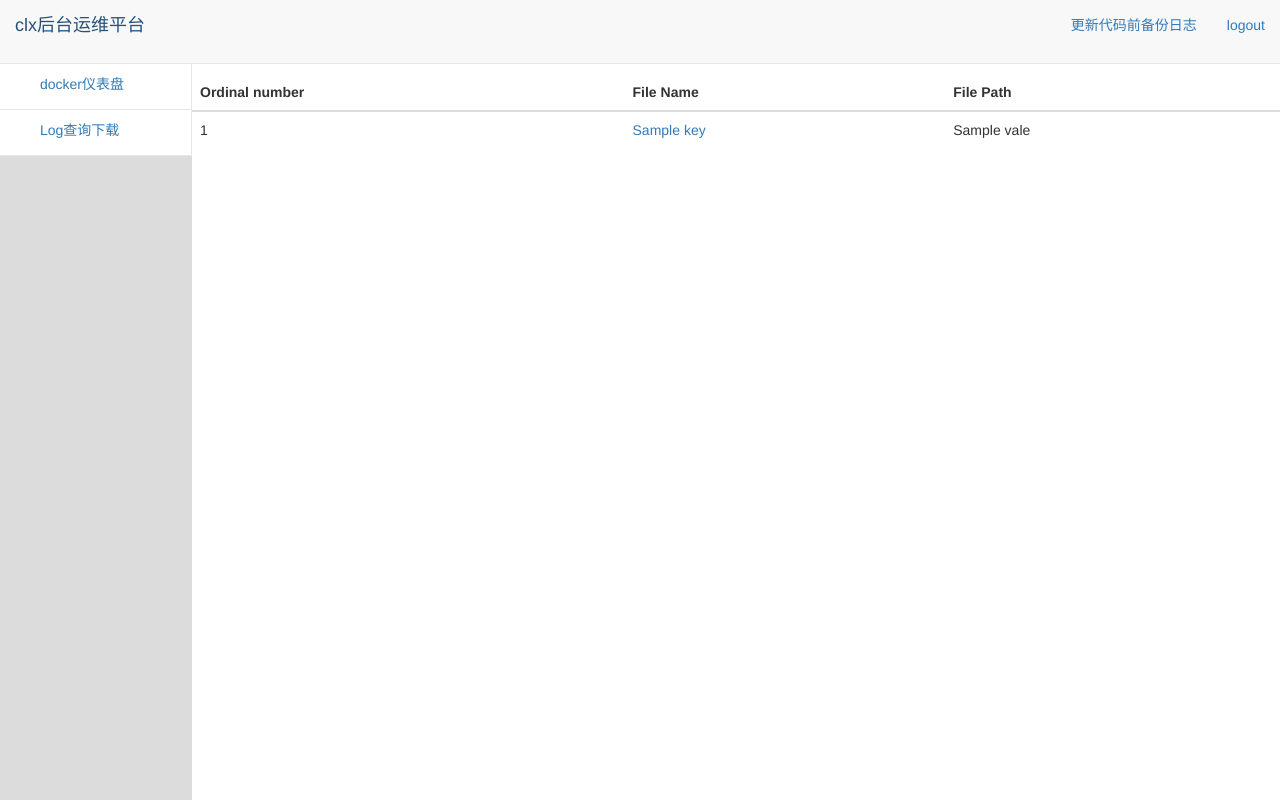
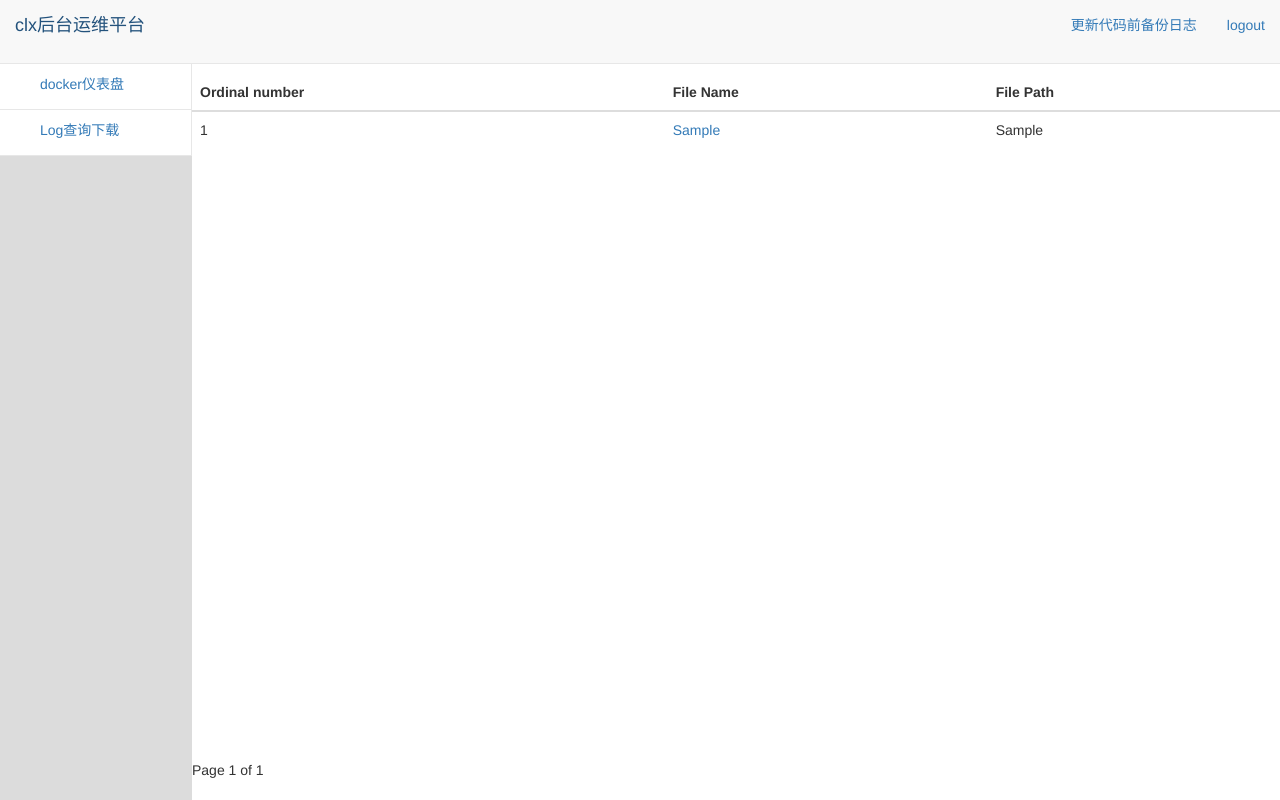
Before and after one commit to houziyu/dao_manage, a Django app: template templates/cat_down_log.html in a window 1280 px wide. Run offline with Django 3.2, Linux system fonts and the light colour scheme; the template is opened without the code that fills it: most values are stand-ins (such as "Sample title", 1, 10 or a date in 2020); some libraries are stand-ins or nearby versions.

Commit message:
log历史日志分页

```diff
--- a/dao_manage/urls.py
+++ b/dao_manage/urls.py
@@ -26,4 +26,5 @@ urlpatterns = [
     url(r'^download_log/$', views.download_log, name='download_log') ,
     url(r'^update_log/$', views.update_log, name='update_log'),
     url(r'^dir_log/$', views.dir_log, name='dir_log'),
+    url(r'^html_page/$',views.html_page,name='html_page'),
 ]
--- a/templates/cat_down_log.html
+++ b/templates/cat_down_log.html
@@ -1,5 +1,6 @@
+
 {% extends 'base.html' %}
-
+{#{% load dao_templatetages %}#}
 {% block extra-head-resources %}
 <script type="text/javascript" src="/static/js/id_numb.js"></script>
 {% endblock %}
@@ -14,13 +15,48 @@
         </tr>
     </thead>
     <tbody>
-        {% for key,vale in file_name_list.items %}
+        {% for i in contacts %}
                 <tr>
                     <td>id</td>
-                    <td><a href='/download_log/?log_name={{ key }}&log_path={{ vale }}'>{{ key }}</a></td>
-                    <td>{{ vale }}</td>
+                    <td><a href='/download_log/?log_name={{ i.0 }}&log_path={{ i.1 }}'>{{ i.0 }}</a></td>
+                    <td>{{ i.1 }}</td>
                 </tr>
         {% endfor %}
     </tbody>
 </table>
+{% for i in service_name %}
+<nav style="position: fixed;bottom: 0;text-align: center;">
+    <ul class="pager">
+        {% if contacts.has_previous %}
+            <li><a href="?page={{ contacts.previous_page_number }}&service_name={{ i }}">上一页</a></li>
+        {% endif %}
+            <span class="current">
+                Page {{ contacts.number }} of {{ contacts.paginator.num_pages }}
+            </span>
+        {% if contacts.has_next %}
+            <li><a href="?page={{ contacts.next_page_number }}&service_name={{ i }}">下一页</a></li>
+        {% endif %}
+    </ul>
+</nav>
+{% endfor %}
+
+
+
+
+
+{#    <span class="step-links">#}
+{#    {% for i in service_name %}#}
+{#        {% if contacts.has_previous %}#}
+{#            <a href="?page={{ contacts.previous_page_number }}&service_name={{ i }}">previous</a>#}
+{#        {% endif %}#}
+{##}
+{#        <span class="current">#}
+{#            Page {{ contacts.number }} of {{ contacts.paginator.num_pages }}.#}
+{#        </span>#}
+{##}
+{#        {% if contacts.has_next %}#}
+{#            <a href="?page={{ contacts.next_page_number }}&service_name={{ i }}">next</a>#}
+{#        {% endif %}#}
+{#    {% endfor %}#}
+{#    </span>#}
 {% endblock %}
--- a/templates/dir_log.html
+++ b/templates/dir_log.html
@@ -16,7 +16,7 @@
         {% for i in service_now %}
                 <tr>
                     <td>id</td>
-                    <td><a href="/dir_log/?find_name={{ i }}">{{ i }}</a></td>
+                    <td><a href="/html_page/?service_name={{ i }}">{{ i }}</a></td>
                 </tr>
         {% endfor %}
     </tbody>
```
Also changed, not shown: main/templatetags/dao_templatetages.py (added, +13 -0 lines), main/views.py (+25 -22 lines), db.sqlite3, main/templatetags/__init__.py (added).
